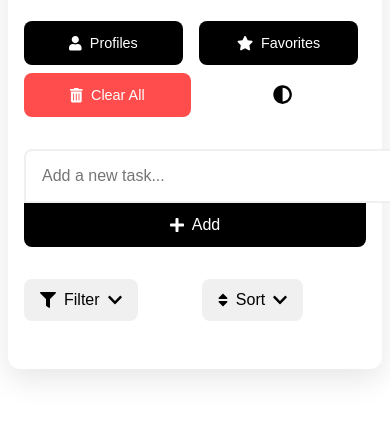
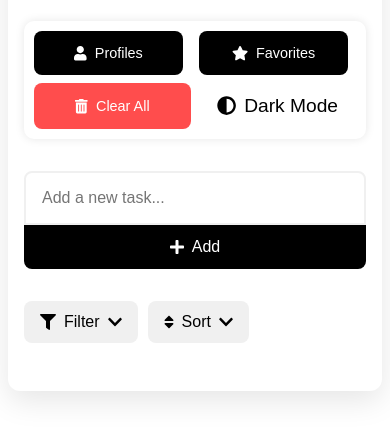
Before and after one commit to adhhamdev/CodeAlpha_To-do, a plain HTML site: page index.html in a window 390 px wide. Shown: the part 70-510 px from the top of the page. Drawn offline with Linux system fonts and the light colour scheme.

Commit message:
fix header buttons

```diff
--- a/index.html
+++ b/index.html
@@ -17,7 +17,7 @@
     <div class="container">
       <header>
         <h1>To-Do List</h1>
-        <div>
+        <div class="header-buttons">
           <button id="profile-button">
             <i class="fas fa-user"></i> Profiles
           </button>
@@ -31,7 +31,7 @@
             <i class="fas fa-trash-alt"></i> Clear All
           </button>
           <button id="theme-toggle" aria-label="Toggle dark mode">
-            <i class="fas fa-adjust"></i>
+            <i class="fas fa-adjust"></i> Dark Mode
           </button>
         </div>
       </header>
--- a/styles.css
+++ b/styles.css
@@ -97,13 +97,8 @@ h1 {
 
 .filter-sort-section {
   display: flex;
-  justify-content: space-between;
+  gap: 10px;
   margin-bottom: 2rem;
-}
-
-.custom-dropdown {
-  position: relative;
-  display: inline-block;
 }
 
 .dropdown-toggle {
@@ -269,7 +264,11 @@ body.dark-mode {
     display: grid;
     grid-template-columns: repeat(2, 1fr);
     gap: 0.5rem;
+    border-radius: 10px;
+    padding: 10px;
     margin-top: 1rem;
+    /* background: #eee; */
+    box-shadow: 0 0 10px rgba(0, 0, 0, 0.1);
   }
 
   h1 {
@@ -283,7 +282,6 @@ body.dark-mode {
   }
 
   #task-input {
-    width: 100%;
     border-radius: 8px 8px 0 0;
     margin-bottom: 0;
   }
@@ -296,12 +294,6 @@ body.dark-mode {
 
   .filter-sort-section {
     flex-direction: row;
-    justify-content: space-between;
-    gap: 0.5rem;
-  }
-
-  .custom-dropdown {
-    width: 48%;
   }
 
   #profile-button,
```
